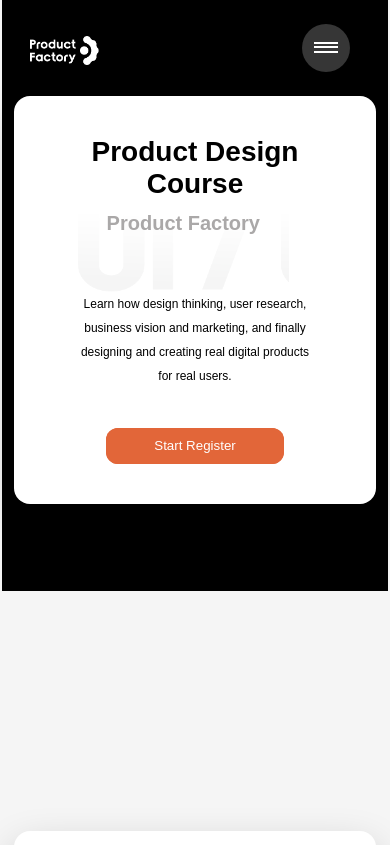
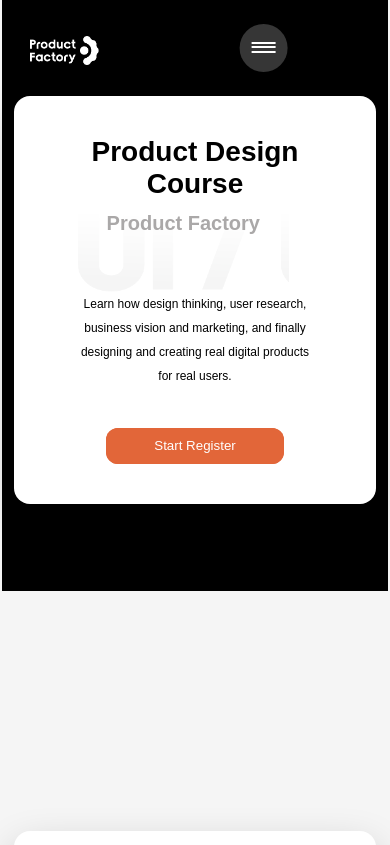
Before and after one commit to dexkode4/Product-factory-landingpage, a website: page index.html in a window 390 px wide. Shown: the top 845 px of the page. Drawn offline with Linux system fonts and the light colour scheme.

Commit message:
nav icon fix

```diff
--- a/sass/_base.scss
+++ b/sass/_base.scss
@@ -24,6 +24,7 @@
     display: flex;
     flex-direction: column;
     align-items: center;
+    max-width: 100vw;
   }
 }
 ul {
--- a/sass/_navigation.scss
+++ b/sass/_navigation.scss
@@ -17,6 +17,7 @@
     cursor: pointer;
     @media (max-width: 37em) {
       display: inline-block;
+      transform: translateX(-130%);
     }
   }
   &__background {
@@ -32,6 +33,7 @@
     transition: transform 0.8s cubic-bezier(0.86, 0, 0.07, 1);
     @media (max-width: 37em) {
       display: inline-block;
+      transform: translateX(-150%);
     }
   }
   &__nav {
```
Also changed, not shown: css/style.css, 1 other file.
